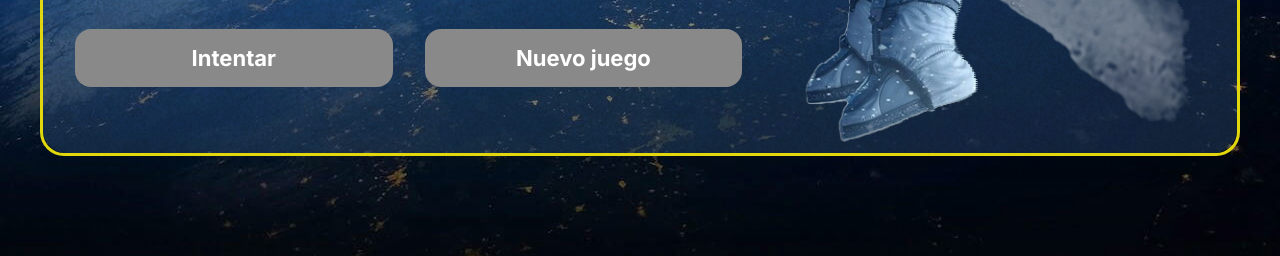
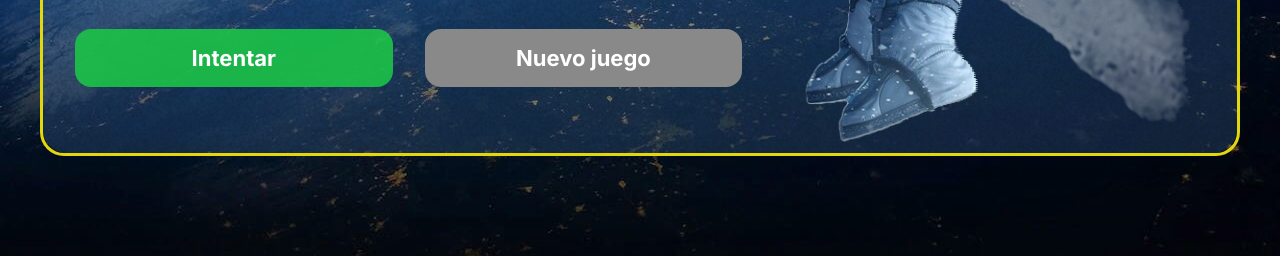
Before and after one commit to wRodrig022/juego-numero-secreto-responsive-1, a plain HTML site: page index.html in a window 1280 px wide. Shown: the part 544-800 px from the top of the page. Drawn offline with Linux system fonts and the light colour scheme.

Commit message:
Update index.html

```diff
--- a/index.html
+++ b/index.html
@@ -23,7 +23,7 @@
                 </div>
                 <input type="number" id="valorUsuario" min="1" max="10" class="container__input">
                 <div class="chute container__botones">
-                    <button onclick="intentarNumero();" class="container__boton" id="intentar" disabled>Intentar</button>
+                    <button onclick="intentarNumero();" class="container__boton" id="intentar">Intentar</button>
                     <button onclick="reiniciarJuego();" class="container__boton" id="reiniciar" disabled>Nuevo juego</button>
                 </div>
             </div>
```
